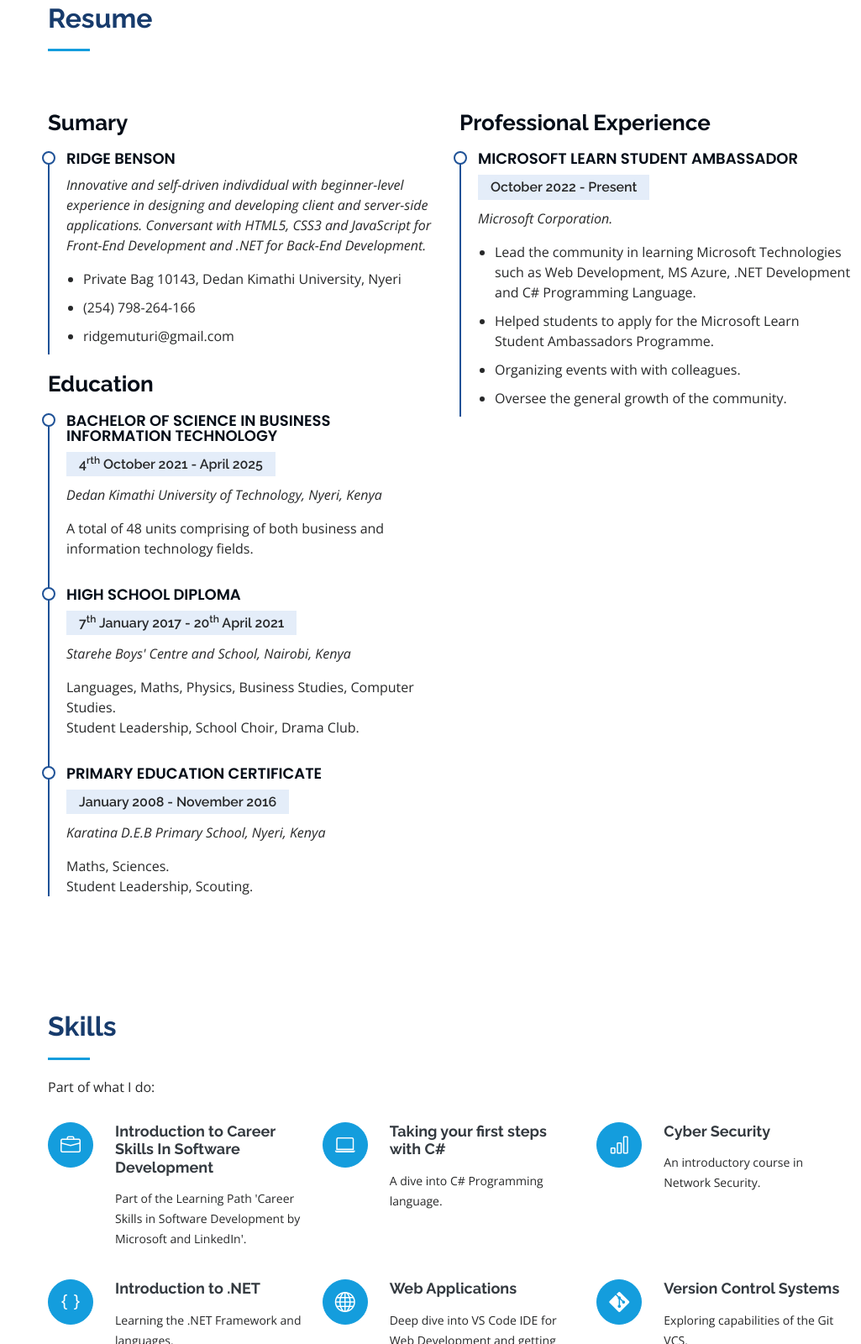
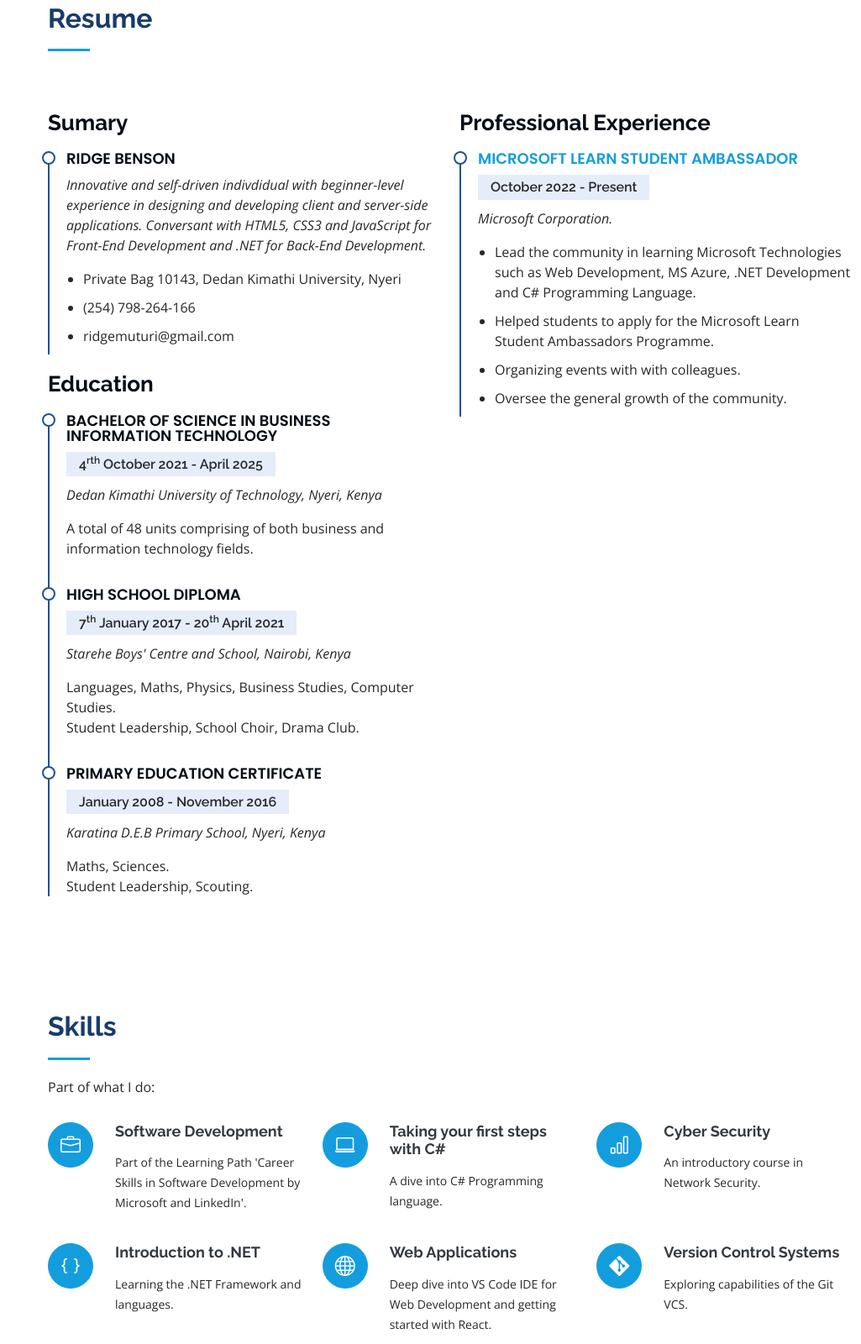
Before and after one commit to RBeNturi/ridgebenson-github.io, a plain HTML site: page index.html in a window 1280 px wide. Shown: the part 1774-3374 px from the top of the page at 84% size, without its empty margins (255-1280 px from the left). Drawn offline with nearby package versions, Linux system fonts and the light colour scheme.

Commit message:
Update index.html

```diff
--- a/index.html
+++ b/index.html
@@ -195,7 +195,7 @@
           <div class="col-lg-6" data-aos="fade-up" data-aos-delay="100">
             <h3 class="resume-title">Professional Experience</h3>
             <div class="resume-item">
-              <h4>Microsoft Learn Student Ambassador</h4>
+              <h4><a href=" https://studentambassadors.microsoft.com/studentambassadors/certificate/0e2d4488-653f-4011-971d-d87e1f5367b0">Microsoft Learn Student Ambassador</a></h4>
               <h5>October 2022 - Present</h5>
               <p><em>Microsoft Corporation. </em></p>
               <ul>
@@ -223,7 +223,7 @@
         <div class="row">
           <div class="col-lg-4 col-md-6 icon-box" data-aos="fade-up">
             <div class="icon"><i class="bi bi-briefcase"></i></div>
-            <h4 class="title"><a href="">Introduction to Career Skills In Software Development</a></h4><!--Attach Certificate-->
+            <h4 class="title"><a href="https://www.linkedin.com/learning/certificates/63ec9d57b9a56f317133855a907e9e0b01b2c4c8d95d28966641498d33ea1003?u=60693444">Software Development</a></h4><!--Attach Certificate-->
             <p class="description">Part of the Learning Path 'Career Skills in Software Development by Microsoft and LinkedIn'.</p>
           </div>
           <div class="col-lg-4 col-md-6 icon-box" data-aos="fade-up" data-aos-delay="100">
```
